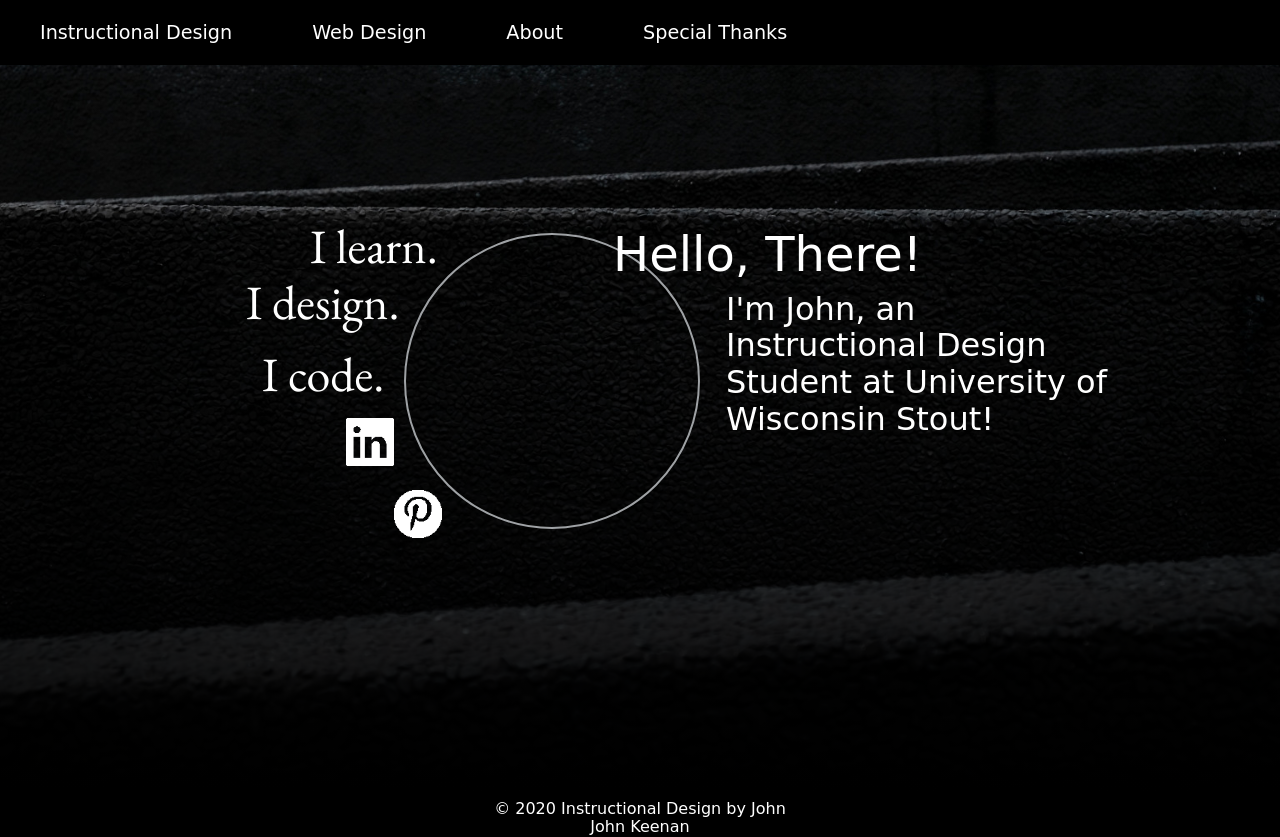
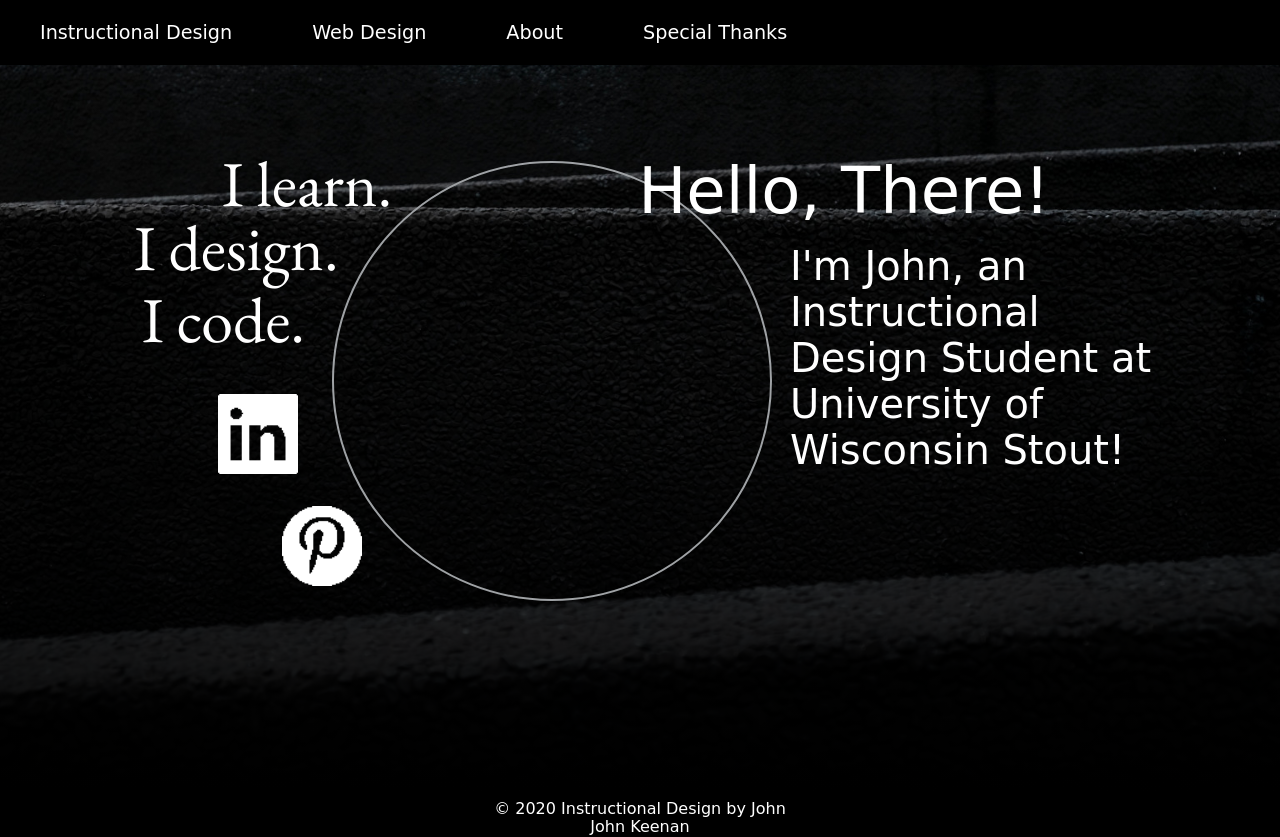
Before and after one commit to idbyjohn/personalPortfolio, a plain HTML site: page index.html in a window 1280 px wide. Drawn offline with nearby package versions, Linux system fonts and the light colour scheme; a web font is replaced by a local one.

Commit message:
enlarged all of main content(picture and children)

```diff
--- a/stylesheets/main.css
+++ b/stylesheets/main.css
@@ -928,3 +928,75 @@ footer p {
 	    text-align: center;
 	}
 }
+
+/*==============================================================================================================================
+
+                           							 HEADER PORTRAIT SCREENS > 1200PX
+
+===============================================================================================================================*/
+
+/*-----------------------------HERO BANNER----------------------------------*/
+
+								/*STYLES*/
+/*.profile pic and children styles (makes the picture and it's children larger).*/
+@media only screen and (min-width: 1200px) {
+
+	.mainLogo {
+    	height: 55vh;
+    	width: 55vh;
+	}
+	.specialTagLine {
+		font-size: 8vh;
+	}
+
+	.specialSocialNav a img {
+	    height: 10vh;
+	    width: 10vh;
+	}
+	.specialGreetingSpan1 {
+    	font-size: 8vh;
+	}
+
+	.specialGreetingSpan2 {
+	    font-size: 5vh;
+	}
+}
+								/*LAYOUT*/
+
+/*Profile pic and children layout for larger picture*/
+@media only screen and (min-width: 1200px) {
+	.logoSpan1 {
+	    top: -2vh;
+	    left: -14vh;
+	}
+
+	.logoSpan2 {
+	    top: 6vh;
+	    left: -25vh;
+	}
+
+	.logoSpan3 {
+	    top: 15vh;
+	    left: -24vh;
+	}
+
+	.socialSpan1 {
+	    bottom: 15vh;
+	    right: 59vh;
+	}
+
+	.socialSpan2 {
+	    bottom: 1vh;
+	    right: 51vh;
+	}
+
+	.specialGreetingSpan1 {
+	    top: -1vh;
+	    right: -35vh;
+	}
+
+	.specialGreetingSpan2 {
+	    top: 10vh;
+	    left: 57vh;
+	}
+}
```
